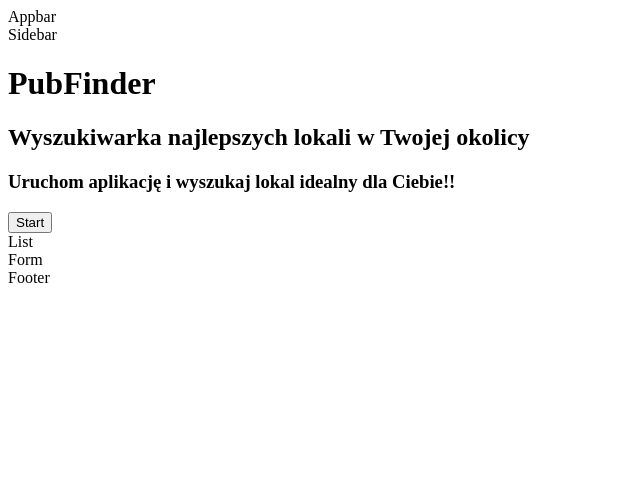
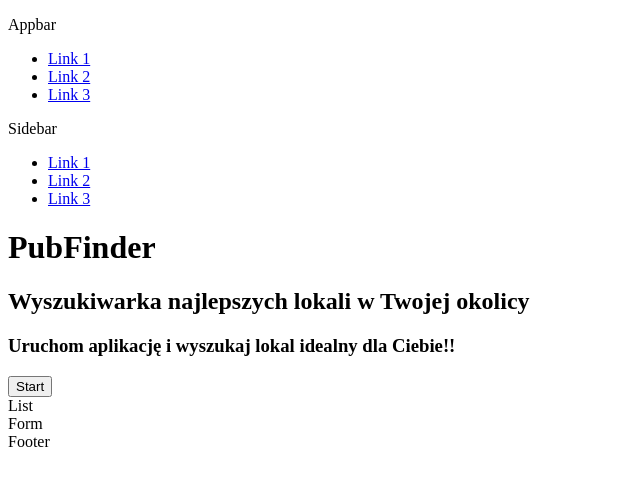
Before and after one commit to infoshareacademy/jfdzl1-blue-brothers-app, a React (Create React App) app: page / in a window 1280 px wide. Shown: the top 486 px of the page, without its empty margins (0-640 px from the left). Built offline with nearby package versions, Linux system fonts and the light colour scheme.

Commit message:
skeleton of appbar&sidebar

```diff
--- a/src/components/Appbar/Appbar.js
+++ b/src/components/Appbar/Appbar.js
@@ -1,10 +1,24 @@
 import React, {Component} from 'react';
+import {Link} from 'react-router-dom';
 
-class Appbar extends Component{
-    render(){
-        return(
-            <div>
-                Appbar
+class Appbar extends Component {
+    render() {
+        return (
+            <div className="appbar">
+                <div className="appbar-top">
+                    <p>Appbar</p>
+                    <ul className="appbar-item-wrapper">
+                        <li className="appbar-item">
+                            <Link className="appbar-link" to="/path1">Link 1</Link>
+                        </li>
+                        <li className="appbar-item">
+                            <Link className="appbar-link" to="/path2">Link 2</Link>
+                        </li>
+                        <li className="appbar-item">
+                            <Link className="appbar-link" to="/path3">Link 3</Link>
+                        </li>
+                    </ul>
+                </div>
             </div>
         )
     }
--- a/src/components/Sidebar/Sidebar.js
+++ b/src/components/Sidebar/Sidebar.js
@@ -1,11 +1,30 @@
 import React, {Component} from 'react';
+import {Link} from 'react-router-dom';
 
-class Sidebar extends Component{
-    render(){
-        return(
-            <div>
-                Sidebar
+class Sidebar extends Component {
+    render() {
+        return (
+            <div className="sidebar">
+                <Link to="/" className="sidebar-brand">
+                    {/* <img src="logo.svg" className="sidebar-logo" />*/}
+                </Link>
+
+                <div className="sidebar-left">
+                    <p>Sidebar</p>
+                    <ul className="sidebar-item-wrapper">
+                        <li className="sidebar-item">
+                            <Link className="sidebar-link" to="/path1">Link 1</Link>
+                        </li>
+                        <li className="sidebar-item">
+                            <Link className="sidebar-link" to="/path2">Link 2</Link>
+                        </li>
+                        <li className="sidebar-item">
+                            <Link className="sidebar-link" to="/path3">Link 3</Link>
+                        </li>
+                    </ul>
+                </div>
             </div>
+
         )
     }
 }
```
